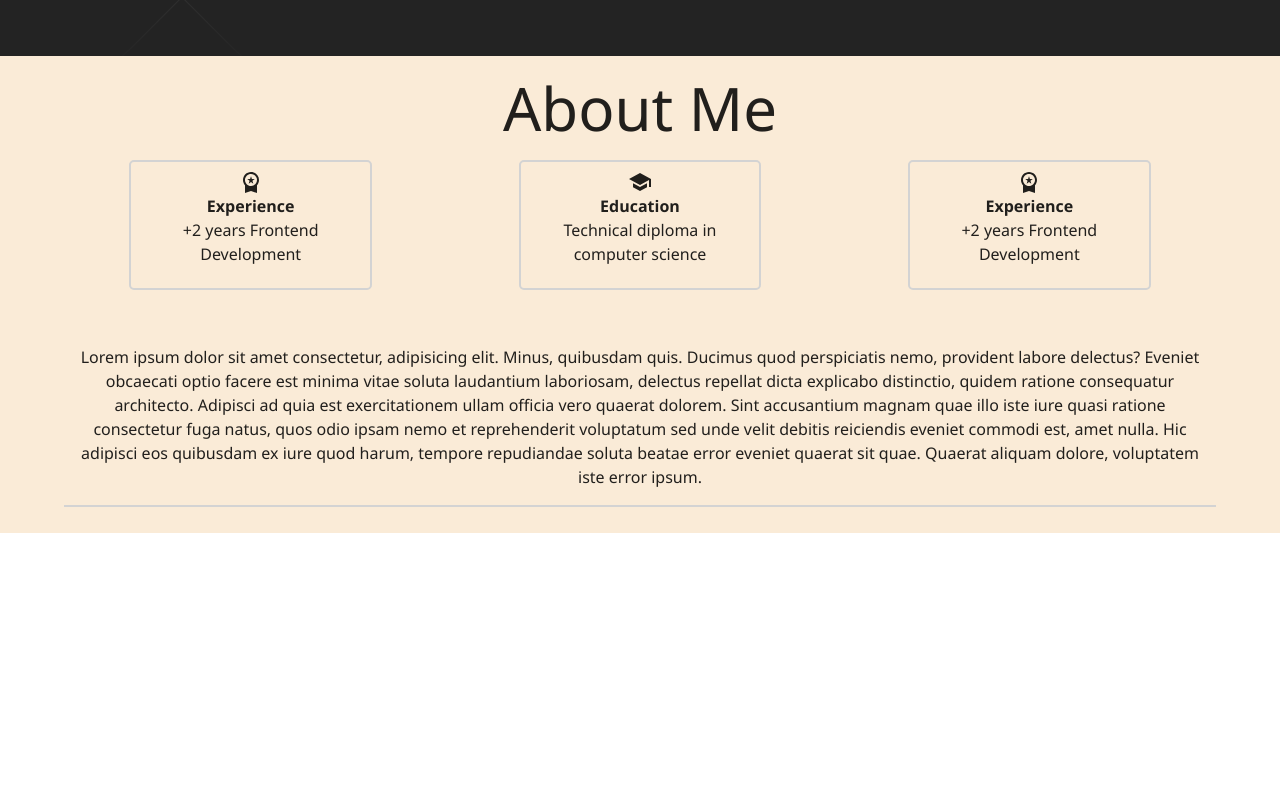
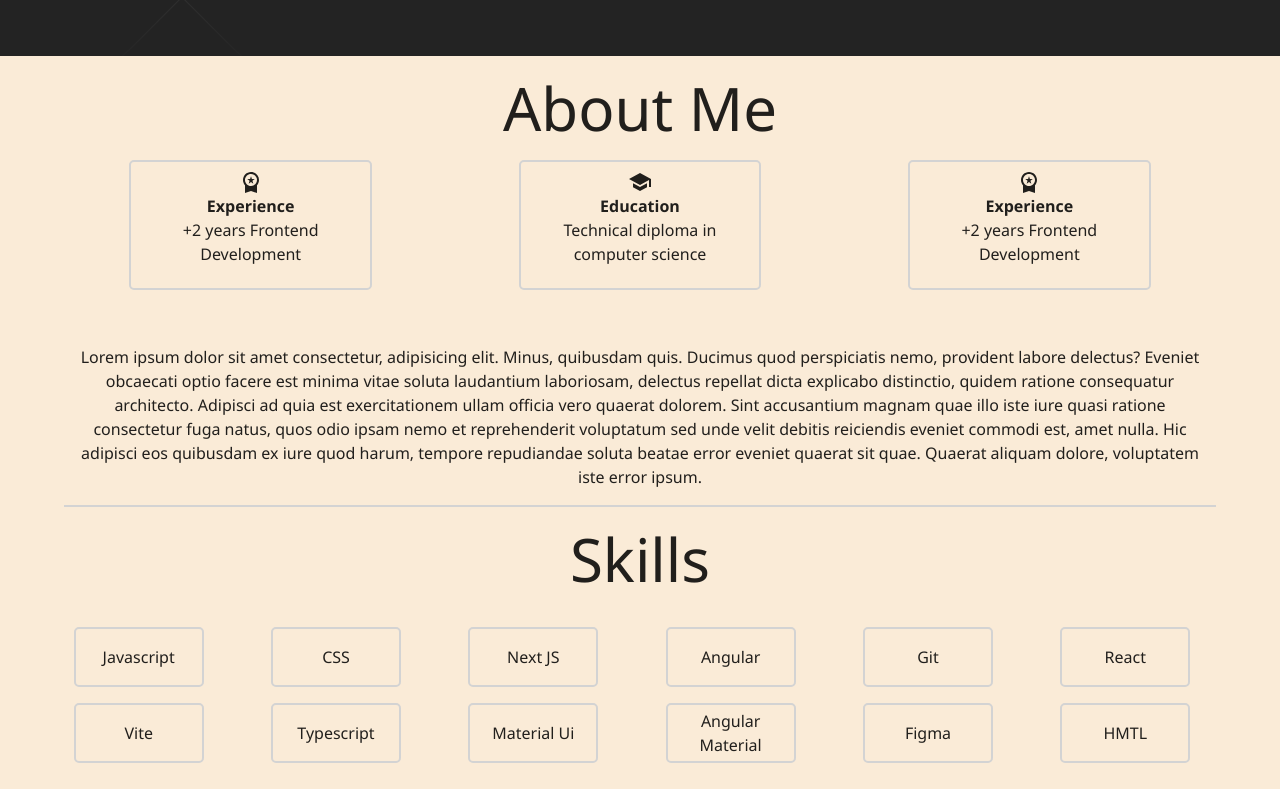
Before and after one commit to ErikAndersonLM/myportfolio, a React (Vite) app: page / in a window 1280 px wide. Shown: the part 744-1533 px from the top of the page. Before the commit the page ends 1277 px from the top, so only its background shows below. Built offline with nearby package versions, Linux system fonts and the light colour scheme.

Commit message:
add skills section

```diff
--- a/src/pages/Home/sections/About/About.tsx
+++ b/src/pages/Home/sections/About/About.tsx
@@ -9,6 +9,24 @@ const About = () => {
         paddingBottom: "2%",
         backgroundColor: "antiquewhite",
         marginTop: "16px"
+    }))
+
+    const StyledSkills = styled("div")(({ theme }) => ({
+        [theme.breakpoints.up('xs')]: { // <= mobile
+            height: "100%",
+            width: "60%"
+        },
+        [theme.breakpoints.up('md')]: { // >= mobile
+            height: "60px",
+            width: "130px"
+        },
+        display: "flex",
+        flexDirection: "column",
+        alignItems: "center",
+        justifyContent: "center",
+        border: "2px solid #D3D3D3",
+        borderRadius: "5px",
+        padding: '8px'
     }))
 
     const StyledAboutText = styled("div")(({ theme }) => ({
@@ -82,6 +100,99 @@ const About = () => {
                                 </Typography>
                             </StyledAboutText>
                         </Grid>
+
+                        <Grid item xs={12} md={12} display="flex" justifyContent="center">
+                            <Typography variant='h2' fontWeight="10">Skills</Typography>
+                        </Grid>
+
+                        <Grid container spacing={2} mt={2} display="flex" justifyContent="center" alignItems="center">
+                        <Grid item xs={12} md={2} display="flex" justifyContent="center">
+                            <StyledSkills>
+                                <Typography textAlign="center">
+                                    Javascript
+                                </Typography>
+                            </StyledSkills>
+                        </Grid>
+                        <Grid item xs={12} md={2} display="flex" justifyContent="center">
+                            <StyledSkills>
+                                <Typography textAlign="center">
+                                    CSS
+                                </Typography>
+                            </StyledSkills>
+                        </Grid>
+                        <Grid item xs={12} md={2} display="flex" justifyContent="center">
+                            <StyledSkills>
+                                <Typography textAlign="center">
+                                    Next JS
+                                </Typography>
+                            </StyledSkills>
+                        </Grid>
+                        <Grid item xs={12} md={2} display="flex" justifyContent="center">
+                            <StyledSkills>
+                                <Typography textAlign="center">
+                                    Angular
+                                </Typography>
+                            </StyledSkills>
+                        </Grid>
+                        <Grid item xs={12} md={2} display="flex" justifyContent="center">
+                            <StyledSkills>
+                                <Typography textAlign="center">
+                                    Git
+                                </Typography>
+                            </StyledSkills>
+                        </Grid>
+                        <Grid item xs={12} md={2} display="flex" justifyContent="center">
+                            <StyledSkills>
+                                <Typography textAlign="center">
+                                    React
+                                </Typography>
+                            </StyledSkills>
+                        </Grid>
+                        <Grid item xs={12} md={2} display="flex" justifyContent="center">
+                            <StyledSkills>
+                                <Typography textAlign="center">
+                                    Vite
+                                </Typography>
+                            </StyledSkills>
+                        </Grid>
+                        <Grid item xs={12} md={2} display="flex" justifyContent="center">
+                            <StyledSkills>
+                                <Typography textAlign="center">
+                                    Typescript
+                                </Typography>
+                            </StyledSkills>
+                        </Grid>
+                        <Grid item xs={12} md={2} display="flex" justifyContent="center">
+                            <StyledSkills>
+                                <Typography textAlign="center">
+                                    Material Ui
+                                </Typography>
+                            </StyledSkills>
+                        </Grid>
+                        <Grid item xs={12} md={2} display="flex" justifyContent="center">
+                            <StyledSkills>
+                                <Typography textAlign="center">
+                                    Angular Material
+                                </Typography>
+                            </StyledSkills>
+                        </Grid>
+                        <Grid item xs={12} md={2} display="flex" justifyContent="center">
+                            <StyledSkills>
+                                <Typography textAlign="center">
+                                    Figma
+                                </Typography>
+                            </StyledSkills>
+                        </Grid>
+                        <Grid item xs={12} md={2} display="flex" justifyContent="center">
+                            <StyledSkills>
+                                <Typography textAlign="center">
+                                    HMTL
+                                </Typography>
+                            </StyledSkills>
+                        </Grid>
+                        </Grid>
+
+
                     </Grid>
                 </Container>
             </StyledAbout>
```
